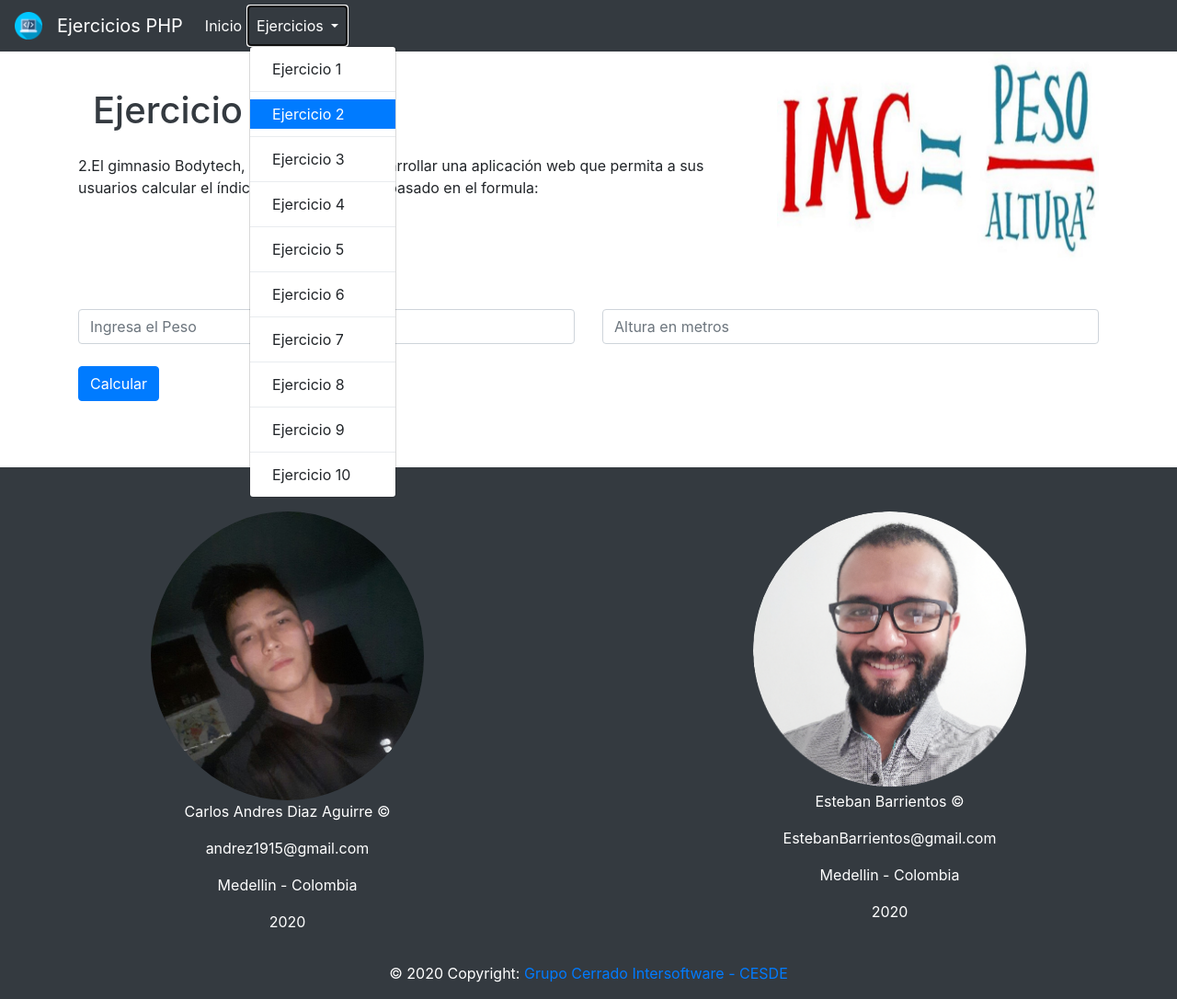
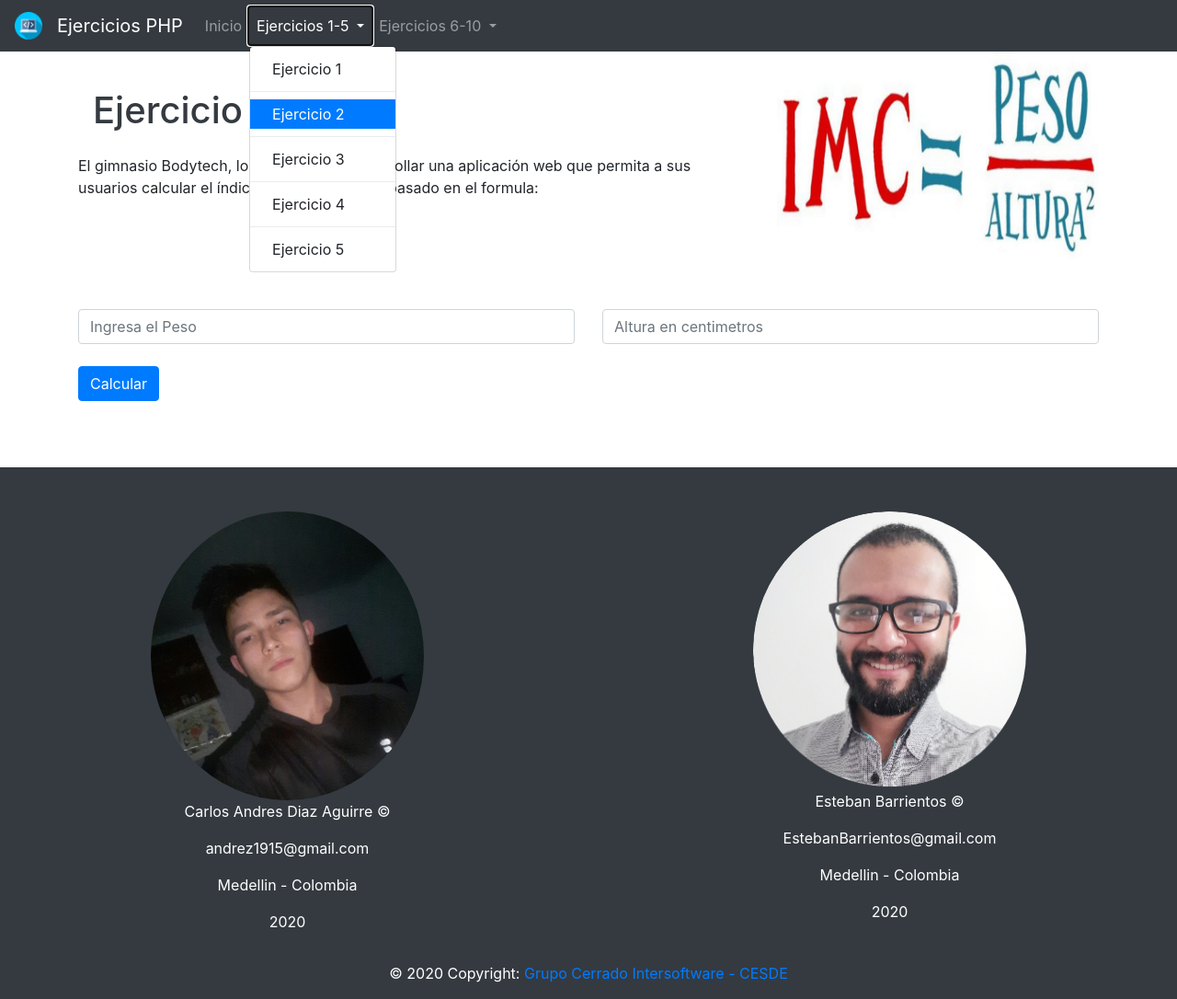
Before and after one commit to carlitosSoporte/EjerciciosPHP, a PHP site: page /ejercicio2.php in a window 1280 px wide, after a click on "Ejercicios 1-5". Shown: the whole page at 92% size. Run offline with PHP 8.4, Linux system fonts and the light colour scheme.

Commit message:
actualización
Corrección index y visualización en ej 2 y 4, creacion de css para index

```diff
--- a/ejercicio2.php
+++ b/ejercicio2.php
@@ -13,24 +13,21 @@
     <header>
     <nav class="navbar navbar-expand-lg navbar-dark bg-dark">
                 <a class="navbar-brand" href="index.php">
-                <img src="recursos/logo.png" width="30" height="30" class="d-inline-block align-top" alt="logo"
-                    loading="lazy">
+                    <img src="recursos/logo.png" width="30" height="30" class="d-inline-block align-top" alt="logo" loading="lazy">
                 </a>
                 <a class="navbar-brand" href="index.php" id="textoPrincipal">Ejercicios PHP</a>
-            <button class="navbar-toggler" type="button" data-toggle="collapse" data-target="#navbarSupportedContent"
-                aria-controls="navbarSupportedContent" aria-expanded="false" aria-label="Toggle navigation">
+                <button class="navbar-toggler" type="button" data-toggle="collapse" data-target="#navbarSupportedContent" aria-controls="navbarSupportedContent" aria-expanded="false" aria-label="Toggle navigation">
                 <span class="navbar-toggler-icon"></span>
                 </button>
 
                 <div class="collapse navbar-collapse" id="navbarSupportedContent">
                 <ul class="navbar-nav mr-auto">
-                    <li class="nav-item active">
+                        <li class="nav-item">
                         <a class="nav-link" href="index.php">Inicio <span class="sr-only">(current)</span></a>
                         </li>
                         <li class="nav-item dropdown">
-                        <a class="nav-link dropdown-toggle" href="#" id="navbarDropdown" role="button"
-                            data-toggle="dropdown" aria-haspopup="true" aria-expanded="false">
-                            Ejercicios
+                            <a class="nav-link dropdown-toggle active" href="#" id="navbarDropdown" role="button" data-toggle="dropdown" aria-haspopup="true" aria-expanded="false">
+                            Ejercicios 1-5
                             </a>
                             <div class="dropdown-menu" aria-labelledby="navbarDropdown">
                                 <a class="dropdown-item" href="ejercicio1.php">Ejercicio 1</a>
@@ -39,19 +36,26 @@
                                 <div class="dropdown-divider"></div>
                                 <a class="dropdown-item" href="ejercicio3.php">Ejercicio 3</a>
                                 <div class="dropdown-divider"></div>
-                            <a class="dropdown-item" href="ejercicio4.php">Ejercicio 4</a>
+                                <a class="dropdown-item " href="ejercicio4.php">Ejercicio 4</a>
                                 <div class="dropdown-divider"></div>
                                 <a class="dropdown-item" href="ejercicio5.php">Ejercicio 5</a>
+                            </div>
+                        </li>
+                        </li>
+                        <li class="nav-item dropdown">
+                            <a class="nav-link dropdown-toggle" href="#" id="navbarDropdown" role="button" data-toggle="dropdown" aria-haspopup="true" aria-expanded="false">
+                            Ejercicios 6-10
+                            </a>
+                            <div class="dropdown-menu" aria-labelledby="navbarDropdown">
+                                <a class="dropdown-item" href="ejercicio1.php">Ejercicio 6</a>
                                 <div class="dropdown-divider"></div>
-                            <a class="dropdown-item" href="ejercicio6.php">Ejercicio 6</a>
+                                <a class="dropdown-item" href="ejercicio2.php">Ejercicio 7</a>
                                 <div class="dropdown-divider"></div>
-                            <a class="dropdown-item" href="ejercicio7.php">Ejercicio 7</a>
+                                <a class="dropdown-item" href="ejercicio3.php">Ejercicio 8</a>
                                 <div class="dropdown-divider"></div>
-                            <a class="dropdown-item" href="ejercicio8.php">Ejercicio 8</a>
+                                <a class="dropdown-item" href="ejercicio4.php">Ejercicio 9</a>
                                 <div class="dropdown-divider"></div>
-                            <a class="dropdown-item" href="ejercicio9.php">Ejercicio 9</a>
-                            <div class="dropdown-divider"></div>
-                            <a class="dropdown-item" href="ejercicio10.php">Ejercicio 10</a>
+                                <a class="dropdown-item" href="ejercicio5.php">Ejercicio 10</a>
                             </div>
                         </li>
                     </ul>
@@ -63,7 +67,7 @@
             <div class="row">
                 <div class="col-8 mt-4">
                     <h1 class="p-3 mb-2 bg-white text-dark">Ejercicio 2</h1>
-                    <p>2.El gimnasio Bodytech, lo contrata para desarrollar una aplicación web que permita a sus
+                    <p>El gimnasio Bodytech, lo contrata para desarrollar una aplicación web que permita a sus
                         usuarios calcular el índice de masa corporal basado en el formula: </p>
 
                 </div>
@@ -74,10 +78,12 @@
             <form action="ejercicio2.php" method="POST">
                 <div class="row justify-content-center mt-5">
                     <div class="col">
-                        <input type="text" class="form-control" placeholder="Ingresa el Peso" name="peso">
+                        <input type="number" step="0.01" class="form-control" placeholder="Ingresa el Peso" name="peso"
+                            required>
                     </div>
                     <div class="col">
-                        <input type="text" class="form-control" placeholder="Altura en metros" name="altura">
+                        <input type="number" step="0.01" class="form-control" placeholder="Altura en centimetros"
+                            name="altura" required>
                     </div>
                 </div>
                 <button type="submit" class="btn btn-primary mt-4 mb-4" name="calcular">Calcular</button>
@@ -89,7 +95,7 @@
             <?php
               $peso = $_POST["peso"];
               $altura = $_POST["altura"];
-              $imc = $peso / ($altura * $altura);
+              $imc = $peso /( ($altura/100) * ($altura/100));
               $normopeso = "https://hombresconestilo.com/wp-content/uploads/2018/08/Objetivos-de-peso.jpg.webp";
               $grado1 = "https://www.ecestaticos.com/image/clipping/557/418/72d1750492107e47af4a388e42c8ce50/por-que-los-hombres-suelen-ganar-kilos-de-forma-rapida.jpg";
               $grado2 = "https://observateperu.ins.gob.pe/images/contenido/noticias/2017/05/obesidad_infantil_4_veces_riesgo_diabetes_tipo_2.png";
@@ -107,78 +113,127 @@
 
             <?php elseif($imc >= 18.5 && $imc <= 24.9): ?>
 
-            <div class="card">
+
+
+            <div class="card mb-3" >
+                <div class="row no-gutters">
+                    <div class="col-md-4" >
+                    <img src="<?php echo($normopeso)?>" class="card-img-bottom" alt="Normopeso" >
+                    </div>
+                    <div class="col-md-8">
                         <div class="card-body">
-                    <h2 class="card-title"><?php echo("La Clasificación es Normopeso");?></h2>
+                        <h2 class="card-title"><?php echo("La Clasificación es Peso normal O Normopeso");?></h2>
+                            <p class="card-text">Mantener un peso saludable puede reducir el riesgo de enfermedades crónicas asociadas al sobrepeso y la obesidad.</p>
 
                         </div>
-                <img src="<?php echo($normopeso)?>" class="card-img-bottom" alt="Normopeso">
+                    </div>
+                </div>
             </div>
 
 
             <?php elseif($imc >= 25 && $imc <= 26.9): ?>
 
-            <div class="card">
+            <div class="card mb-3" >
+                <div class="row no-gutters">
+                    <div class="col-md-4" >
+                    <img src="<?php echo($grado1)?>" class="card-img-bottom" alt="sobrepeso 1">
+                    </div>
+                    <div class="col-md-8">
                         <div class="card-body">
                         <h2 class="card-title"><?php echo("Tienes un sobrepeso grado 1");?></h2>
+                            <p class="card-text"> Caminar ayuda a adelgazar. Una caminata rápida de 30 minutos quema 200 calorías. Con el tiempo, las calorías quemadas pueden generar la pérdida de peso.</p>
 
                         </div>
-                <img src="<?php echo($grado1)?>" class="card-img-bottom" alt="sobrepeso 1">
+                    </div>
+                </div>
             </div>
 
 
             <?php elseif($imc >= 27 && $imc <= 29.9): ?>
 
-                <div class="card">
+            <div class="card mb-3" >
+                <div class="row no-gutters">
+                    <div class="col-md-4" >
+                    <img src="<?php echo($grado2)?>" alt="sobrepeso 2" class="card-img-bottom">
+                    </div>
+                    <div class="col-md-8">
                         <div class="card-body">
                         <h2 class="card-title"><?php echo("Tienes un Sobrepreso grado II o Preobesidad");?></h2>
+                            <p class="card-text">Disminuir la insulina aumenta la quema de grasa, lo que permite la liberación de la grasa corporal almacenada. A largo plazo, esto reduce el hambre e incluso aumenta el gasto de energía, hasta sin ejercicio.</p>
+
                         </div>
-                    <img src="<?php echo($grado2)?>" alt="sobrepeso 2" class="card-img-bottom">
+                    </div>
+                </div>
             </div>
 
             <?php elseif ($imc >=30 && $imc <= 34.9): ?>
 
-                <div class="card">
+            <div class="card mb-3" >
+                <div class="row no-gutters">
+                    <div class="col-md-4" >
+                    <img src="<?php echo($obeso1)?>" class="card-img-bottom" alt="Obesidad 1">
+                    </div>
+                    <div class="col-md-8">
                         <div class="card-body">
                         <h2 class="card-title"><?php echo("Tienes una obesidad de tipo I");?></h2>
+                            <p class="card-text">Gracias a sentirse más realizado y mejorar la forma física, las personas que practican ejercicio se sienten mejor y más a gusto consigo mismos, cosa que ayuda a todo el organismo. No hay mejor sistema inmunológico que una buena autoestima y tener estado de ánimo siempre alto y feliz.</p>
+
                         </div>
-                    <img src="<?php echo($obeso1)?>" class="card-img-bottom" alt="Obesidad 1">
+                    </div>
+                </div>
             </div>
 
             <?php elseif ($imc >=35 && $imc <= 39.9) : ?>
 
-                <div class="card">
+            <div class="card mb-3" >
+                <div class="row no-gutters">
+                    <div class="col-md-4" >
+                    <img src="<?php echo($obeso2)?>" alt="Obesidad 2" class="card-img-bottom">
+                    </div>
+                    <div class="col-md-8">
                         <div class="card-body">
-                        <h5 class="card-title"><?php echo("Tienes una obesidad de tipo II");?></h5>
+                        <h2 class="card-title"><?php echo("Tienes una obesidad de tipo II");?></h2>
+                            <p class="card-text">Desconectar del ajetreado día a día es muy importante para combatir el estrés, e ir al gimnasio es una buena estrategia para conseguirlo. Te ayudará al relajamiento tanto mental como físico, en definitiva, te hará sentir mejor.</p>
+
                         </div>
-                    <img src="<?php echo($obeso2)?>" alt="Obesidad 2" class="card-img-bottom">
+                    </div>
+                </div>
             </div>
 
             <?php elseif ($imc >=40 && $imc <= 49.9) : ?>
 
-                <div class="card">
+            <div class="card mb-3" >
+                <div class="row no-gutters">
+                    <div class="col-md-4" >
+                    <img src="<?php echo($obeso3)?>" alt="Obesidad 3" class="card-img-bottom">
+                    </div>
+                    <div class="col-md-8">
                         <div class="card-body">
                         <h2 class="card-title"><?php echo("Tienes una obesidad de tipo III o Mórbida");?></h2>
+                            <p class="card-text">La alimentación y el ejercicio físico son un tándem inseparable. Empezar en el gimnasio significa que aumentará la quema de calorías, para ello deberás reponer de forma saludable con una buena dieta todas estas calorías, logrando así un estilo de vida totalmente saludable.</p>
+
                         </div>
-                    <img src="<?php echo($obeso3)?>" alt="Obesidad 3" class="card-img-bottom">
+                    </div>
+                </div>
             </div>
 
-                <?php else: ?>
+            <?php elseif ($imc >= 50): ?>
 
-                <div class="card">
+            <div class="card mb-3" >
+                <div class="row no-gutters">
+                    <div class="col-md-4" >
+                    <img src="<?php echo($extrema)?>" class="card-img-bottom" alt="Obesidad Extrema">
+                    </div>
+                    <div class="col-md-8">
                         <div class="card-body">
-                        <h5 class="card-title"><?php echo ("Tienes una Obesidad extrema o de Tipo IV");?></h5>
+                        <h2 class="card-title"><?php echo("Tienes una Obesidad extrema o de Tipo IV");?></h2>
+                            <p class="card-text">	Casi la mitad de los pacientes extremadamente obesos desarrollan diabetes, y finalmente las personas obesas tienen mayor dificultad para obtener trabajo y divertirse.</p>
+
                         </div>
-                    <img src="<?php echo($extrema)?>" class="card-img-bottom"alt="Obesidad Extrema">
+                    </div>
+                </div>
             </div>
             <?php endif ?>
-
-
-
-
-
-
-
 
             <?php endif?>
 
@@ -198,7 +253,8 @@
                     <p>2020</p>
                 </div>
                 <div class="col-md-3 mt-5">
-                    <img src="recursos/esteban2.png" alt="creador Esteban Barrientos" class="img-fluid w-100 rounded-circle">
+                    <img src="recursos/esteban2.png" alt="creador Esteban Barrientos"
+                        class="img-fluid w-100 rounded-circle">
                     <p>Esteban Barrientos ©</p>
                     <p>EstebanBarrientos@gmail.com</p>
                     <p>Medellin - Colombia</p>
--- a/ejercicio4.php
+++ b/ejercicio4.php
@@ -19,11 +19,11 @@
 
                 <div class="collapse navbar-collapse" id="navbarSupportedContent">
                 <ul class="navbar-nav mr-auto">
-                        <li class="nav-item active">
+                        <li class="nav-item">
                         <a class="nav-link" href="index.php">Inicio <span class="sr-only">(current)</span></a>
                         </li>
                         <li class="nav-item dropdown">
-                            <a class="nav-link dropdown-toggle" href="#" id="navbarDropdown" role="button" data-toggle="dropdown" aria-haspopup="true" aria-expanded="false">
+                            <a class="nav-link dropdown-toggle active" href="#" id="navbarDropdown" role="button" data-toggle="dropdown" aria-haspopup="true" aria-expanded="false">
                             Ejercicios 1-5
                             </a>
                             <div class="dropdown-menu" aria-labelledby="navbarDropdown">
@@ -33,7 +33,7 @@
                                 <div class="dropdown-divider"></div>
                                 <a class="dropdown-item" href="ejercicio3.php">Ejercicio 3</a>
                                 <div class="dropdown-divider"></div>
-                                <a class="dropdown-item" href="ejercicio4.php">Ejercicio 4</a>
+                                <a class="dropdown-item active" href="ejercicio4.php">Ejercicio 4</a>
                                 <div class="dropdown-divider"></div>
                                 <a class="dropdown-item" href="ejercicio5.php">Ejercicio 5</a>
                             </div>
```
Also changed, not shown: estilos.css (added, +11 -0 lines), index.php (+34 -56 lines). Lines whose indentation alone changed are shown as unchanged.
